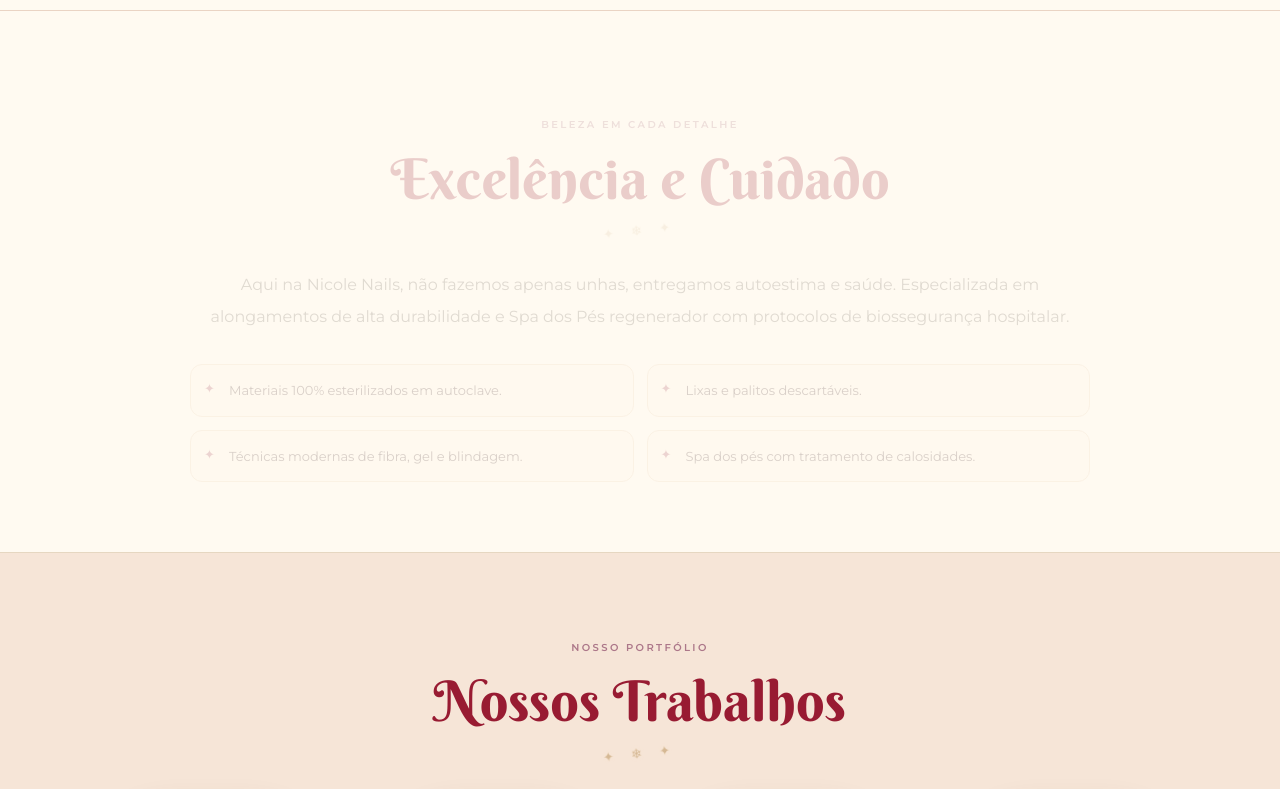
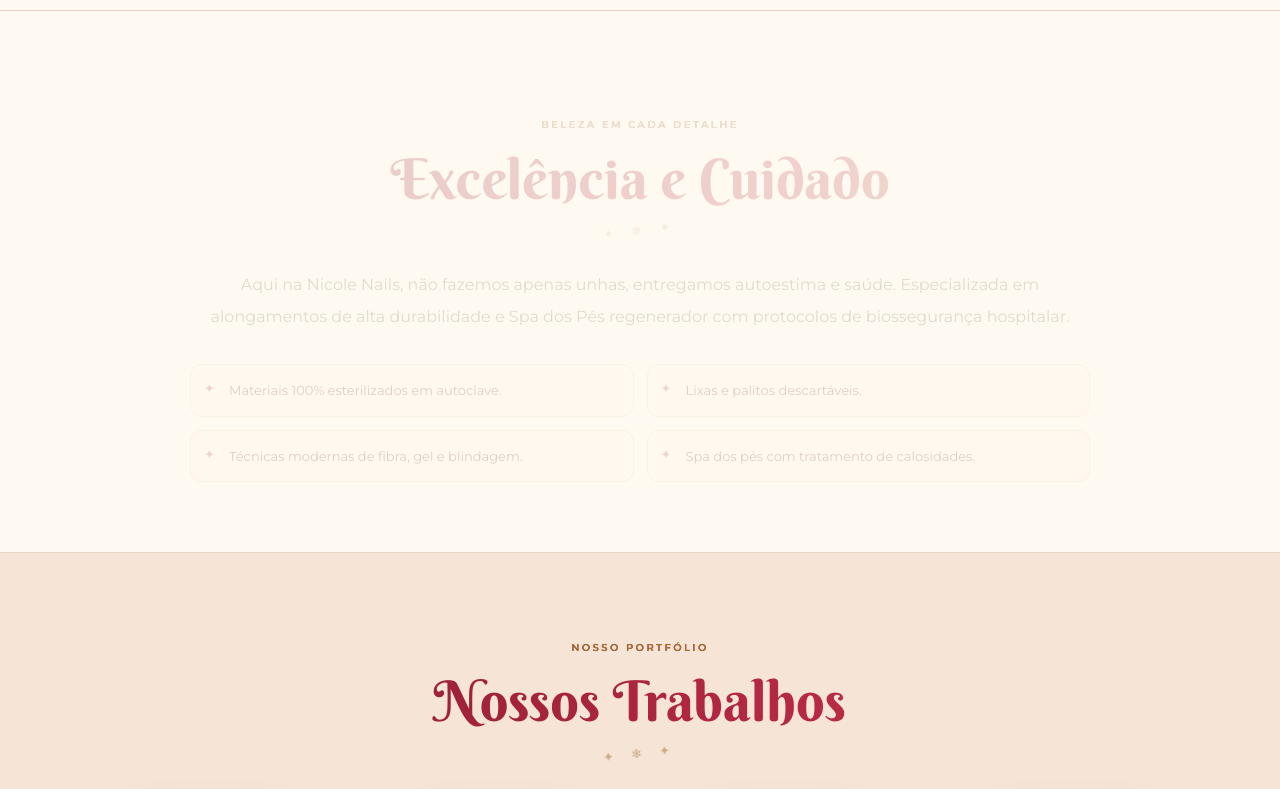
Before and after one commit to jeff1995sp/site-nicole-nails, a plain HTML site: page index.html in a window 1280 px wide. Shown: the part 1240-2029 px from the top of the page. Drawn offline with nearby package versions, Linux system fonts and the light colour scheme; no server answers; a web font is replaced by a local one.

Commit message:
Caligrafia animada nas seções e vila ampliada no celular

```diff
--- a/index.html
+++ b/index.html
@@ -381,6 +381,17 @@ h1,h2,h3{font-family:'Berkshire Swash',Georgia,serif;font-weight:400;color:#981b
 html.festive-paused :is(.wonder-land *, .hero-content h2 em,.letter-spark,.site-header h1,.festive-lights span,.about-section h2::after,.gallery-section h2::after,.booking-card h2::after,.ai-chat-header h2::after){animation-play-state:paused!important}
 @media(max-width:768px){.site-header h1{font-size:1.55rem}.hero-section{min-height:640px;padding:calc(var(--header-height) + 38px) 18px 125px}.hero-section::after{background:linear-gradient(90deg,#590d22ef,#6b172bc0),linear-gradient(0deg,#420817,transparent 55%)!important}.hero-content h2{font-size:clamp(3rem,10vw,4.9rem)}.hero-content h2 em{font-size:1.14em}.wonder-land .village-scene{width:100%;left:0;height:auto}.village-story{font-size:.8rem;bottom:5px}.holiday-ribbon{font-size:.88rem}.journey-title h3{font-size:1.32rem}.festive-fall:nth-of-type(even){display:none}.festive-toggle{bottom:32px;font-size:10px;padding:6px 8px}.hero-pause{bottom:32px}}
 @media(prefers-reduced-motion:reduce){.festive-fall,.santa-drop{display:none!important}.santa-moving{transform:translate(720px,62px)}[class^="delivered-"]{opacity:1}}
+
+
+
+/* Brilho natalino suave nos títulos das seções, mantendo a leitura dos formulários. */
+@supports(background-clip:text){
+.about-section h2,.gallery-section h2,.pinterest-section h2,.booking-card h2,.ai-chat-header h2,.journey-title h3{
+background:linear-gradient(105deg,#7e172d 0%,#b72943 33%,#a07130 49%,#b72943 65%,#7e172d 100%);background-size:240% 100%;background-clip:text;-webkit-background-clip:text;-webkit-text-fill-color:transparent;animation:natalLetterGlow 8s linear infinite}
+.about-section h2::before,.gallery-section h2::before,.ai-chat-header h2::before,.about-section h2::after,.gallery-section h2::after,.booking-card h2::after,.ai-chat-header h2::after{-webkit-text-fill-color:#a07130}
+}
+html.festive-paused .about-section h2,html.festive-paused .gallery-section h2,html.festive-paused .pinterest-section h2,html.festive-paused .booking-card h2,html.festive-paused .ai-chat-header h2,html.festive-paused .journey-title h3,html.festive-paused .about-section h2::after,html.festive-paused .gallery-section h2::after,html.festive-paused .booking-card h2::after,html.festive-paused .ai-chat-header h2::after{animation-play-state:paused!important}
+@media(max-width:768px){.wonder-land .village-scene{width:142%;left:-21%;max-width:none}.hero-section{padding-bottom:145px}}
 
 </style>
 <link href="https://fonts.googleapis.com/css2?family=Berkshire+Swash&family=Great+Vibes&family=Mountains+of+Christmas:wght@700&display=swap" rel="stylesheet">
```
